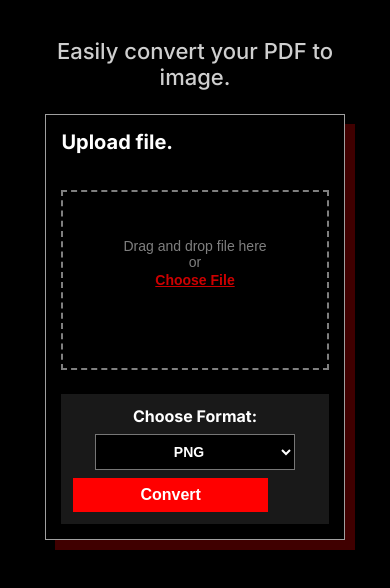
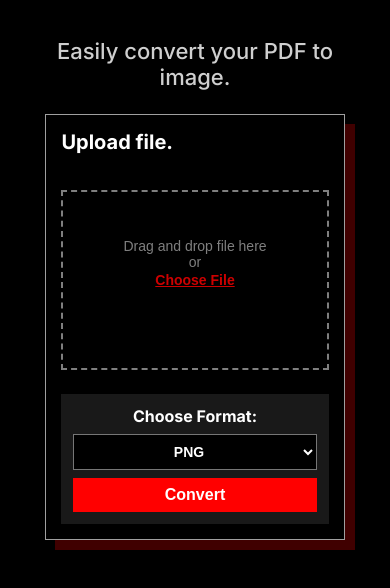
Before and after one commit to devdestro/pdfconverter, a React (Create React App) app: page / in a window 390 px wide. Shown: the top 588 px of the page. Built offline with nearby package versions, Linux system fonts and the light colour scheme.

Commit message:
fixed responsive bugs

```diff
--- a/src/App.css
+++ b/src/App.css
@@ -247,7 +247,19 @@ button {
     margin: 0;
   }
 }
-
+.download-all-button {
+  display: flex;
+  flex-direction: column;
+  align-items: center;
+  width: 100%;
+  margin-top: 72px;
+  padding: 16px 0;
+}
+.download-all-button:hover {
+  background-color: #ff4a4a;
+  box-shadow: var(--box-shadow);
+  transition: 300ms;
+}
 @media (max-width: 768px) {
   .navbar {
     display: none;
@@ -303,7 +315,6 @@ button {
   .format-control,
   .jpeg-quality-control {
     flex-direction: column;
-    min-width: unset;
     width: 100%;
     gap: 8px;
   }
@@ -313,7 +324,7 @@ button {
   }
 
   select {
-    width: 80%;
+    min-width: 100%;
     margin: 0;
     padding: 8px;
     font-size: 14px;
@@ -321,7 +332,7 @@ button {
 
   .convert-button {
     width: 80%;
-    min-width: unset;
+    min-width: 100%;
     padding: 8px;
     font-size: 16px;
   }
```
